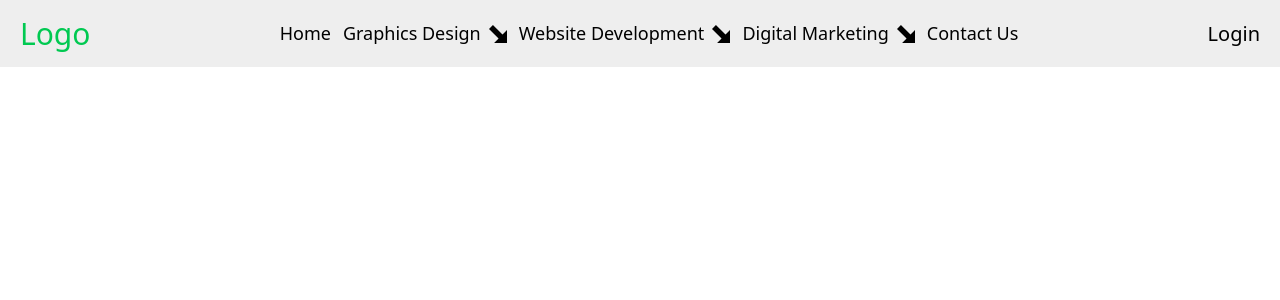
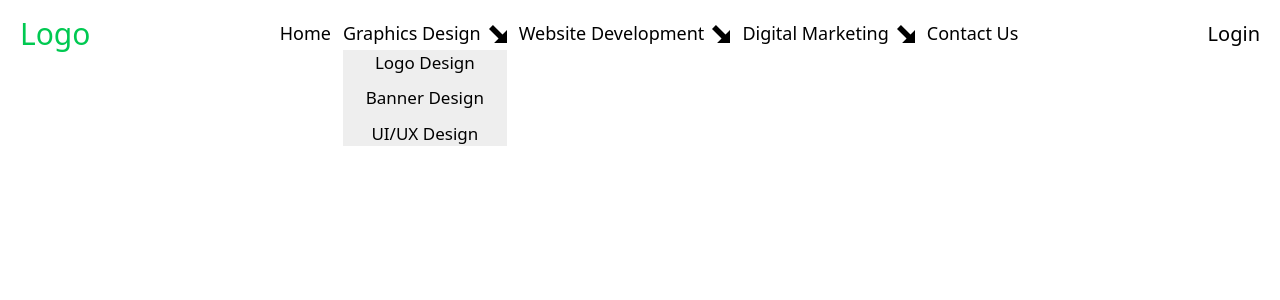
Before and after one commit to Shahriar-30/responsive_nav_bar, a React (Vite) app: page / in a window 1280 px wide. Both pictures are taken after a click on the item "Graphics Design". Shown: the top 300 px of the page. Built offline with nearby package versions, Linux system fonts and the light colour scheme.

Commit message:
fixed hover

```diff
--- a/src/components/navbar/Navbar.jsx
+++ b/src/components/navbar/Navbar.jsx
@@ -20,7 +20,7 @@ const Navbar = () => {
 
   return (
     <nav
-      className={`flex items-center justify-between px-5 py-3 lg:py-0 bg-[#eee] ${
+      className={`flex items-center justify-between px-5 py-3 lg:py-0  ${
         mobileTab ? "border-b-2 border-black" : ""
       }`}
     >
@@ -40,64 +40,67 @@ const Navbar = () => {
       <ul
         className={`${
           mobileTab ? "flex" : "hidden"
-        } text-[18px] flex-col gap-[18px] justify-center items-center absolute top-18 left-0 bg-[#eee] w-full py-[20px] lg:flex lg:flex-row lg:relative lg:top-0 lg:gap-3`}
+        } text-[18px] flex-col gap-[18px] justify-center items-center absolute top-18 left-0  w-full py-[20px] lg:flex lg:flex-row lg:relative lg:top-0 lg:gap-3`}
       >
         <li>Home</li>
 
         {/* Graphics Design Dropdown */}
+        <div
+          onMouseEnter={() => handleDropdown("graphics")}
+          onMouseLeave={() => handleDropdown("graphics")}
+          className="  relative"
+        >
           <li
             onClick={() => handleDropdown("graphics")}
-          onMouseEnter={()=> handleDropdown("graphics")}
             className="flex gap-2 items-center cursor-pointer"
           >
             Graphics Design <ImArrowDownRight />
           </li>
           {toggleDropdown.graphics && (
-          <ul
-          onMouseLeave={()=>  handleDropdown("graphics")}
-          className="flex flex-col gap-[10px]  text-[17px] lg:absolute lg:top-[110%] lg:right-[60%] lg:px-[10px] lg:bg-[#eee]">
+            <ul className="flex flex-col justify-center items-center w-[100%] gap-[10px] text-[17px] lg:absolute lg:top-[110%]  lg:px-[10px] lg:bg-[#eee]">
               <li>Logo Design</li>
               <li>Banner Design</li>
               <li>UI/UX Design</li>
             </ul>
           )}
+        </div>
 
         {/* Website Development Dropdown */}
-        <li
-          onClick={() => handleDropdown("web")}
-           onMouseEnter={()=> handleDropdown("web")}
-          className="flex gap-2 items-center cursor-pointer"
+        <div
+          onMouseEnter={() => handleDropdown("web")}
+          onMouseLeave={() => handleDropdown("web")}
+          className="relative"
         >
+          <li className="flex gap-2 items-center cursor-pointer">
             Website Development <ImArrowDownRight />
           </li>
           {toggleDropdown.web && (
-          <ul
-          onMouseLeave={()=>  handleDropdown("web")}
-          className="flex flex-col gap-[10px]  text-[17px] lg:absolute lg:top-[110%] lg:bg-[#eee]">
+            <ul className="flex flex-col justify-center  items-center gap-[10px]  w-[100%] text-[17px] lg:absolute lg:top-[110%] lg:bg-[#eee]">
               <li>Frontend Development</li>
               <li>Backend Development</li>
               <li>Full Stack Development</li>
             </ul>
           )}
+        </div>
 
         {/* Digital Marketing Dropdown */}
-        <li
-          onClick={() => handleDropdown("marketing")}
-          onMouseEnter={()=> handleDropdown("marketing")}
-          className="flex gap-2 items-center cursor-pointer"
+        <div
+          onMouseEnter={() => handleDropdown("marketing")}
+          onMouseLeave={() => handleDropdown("marketing")}
+          className="relative"
         >
+          <li className="flex gap-2 items-center cursor-pointer">
             Digital Marketing <ImArrowDownRight />
           </li>
           {toggleDropdown.marketing && (
-          <ul
-          onMouseLeave={()=>  handleDropdown("marketing")}
-          className="flex flex-col justify-center items-center gap-[10px] text-[17px] lg:absolute lg:top-[110%] lg:right-[30%] lg:bg-[#eee]">
+            <ul className="flex flex-col justify-center items-center w-[260px]  gap-[10px] text-[17px] lg:absolute lg:top-[110%]  lg:bg-[#eee]"
+            >
               <li>SEO</li>
               <li>Social Media Marketing</li>
               <li>Content Marketing</li>
             </ul>
           )}
-
+        </div>
         <li>Contact Us</li>
       </ul>
 
```
Lines whose indentation alone changed are shown as unchanged.
